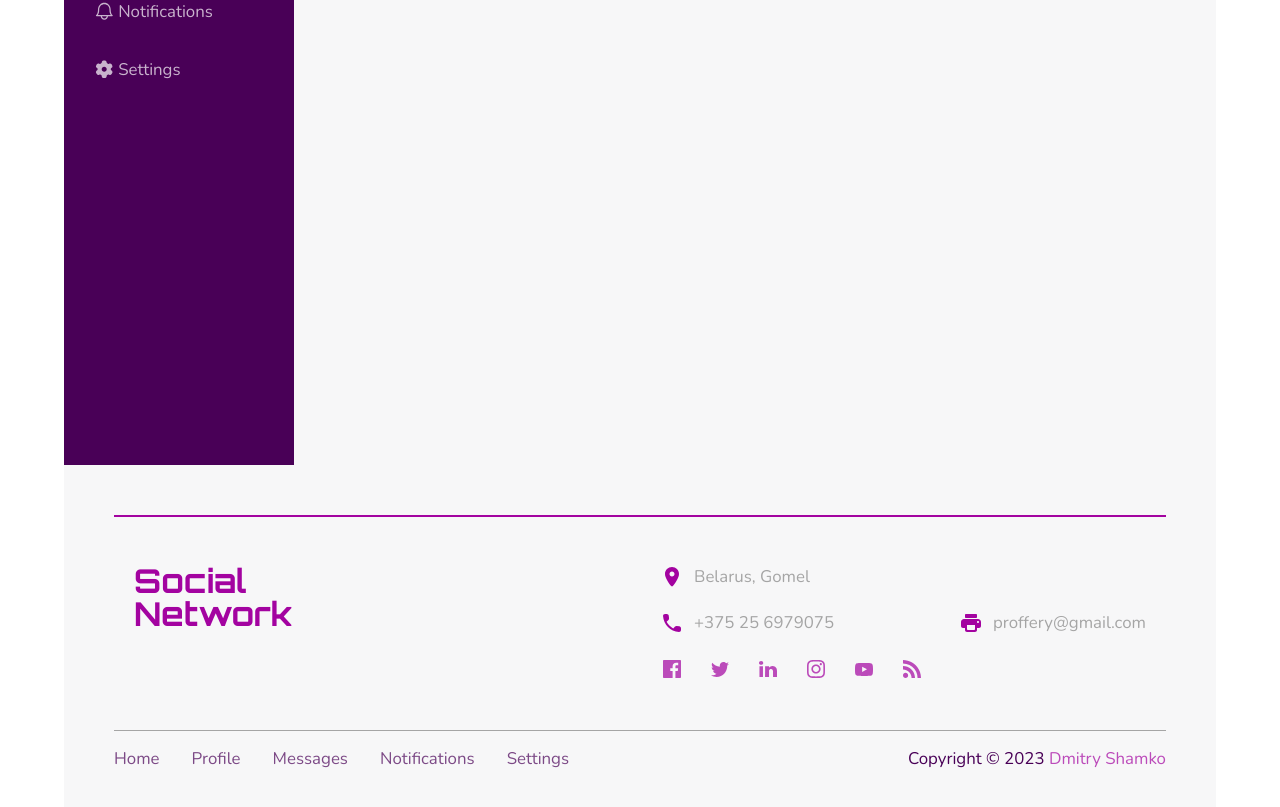
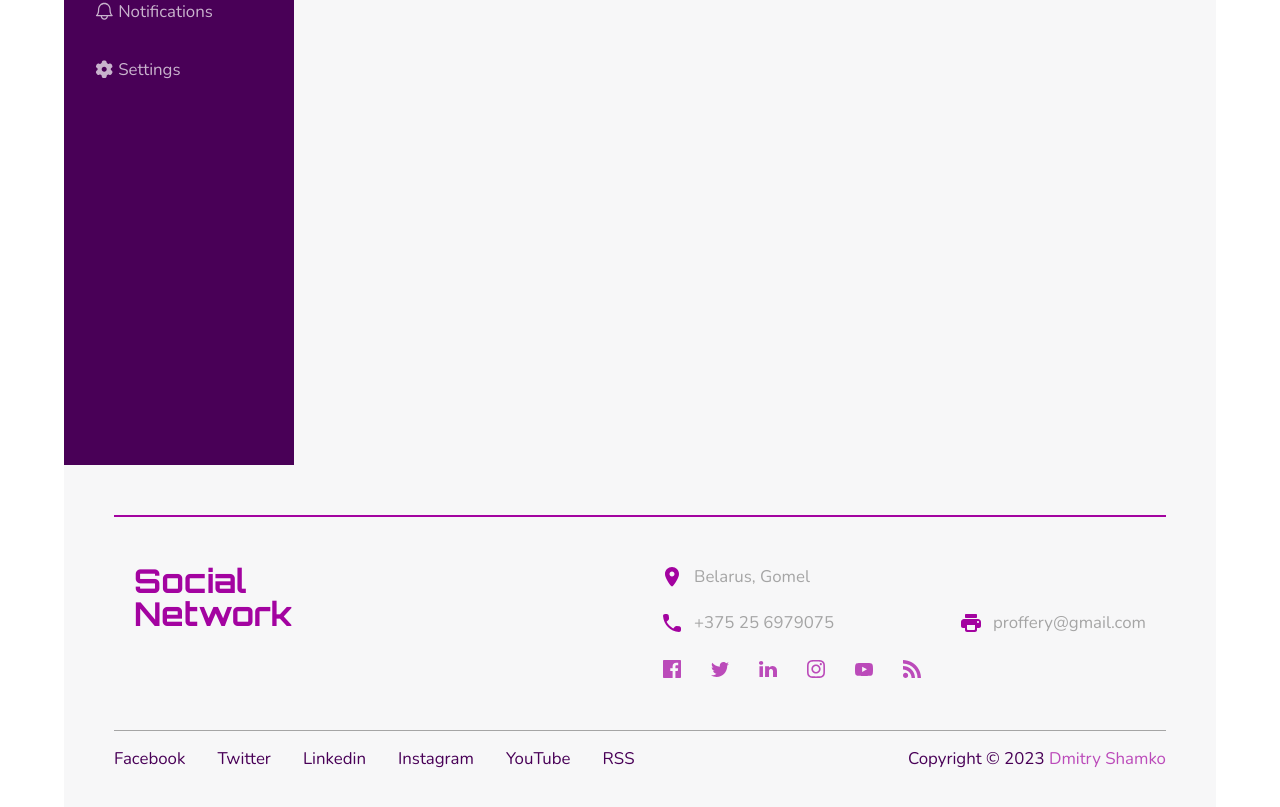
Before and after one commit to proffery/samurai-way, a React (Create React App) app: page / in a window 1280 px wide. Shown: the part 349-1156 px from the top of the page. Built offline with nearby package versions, Linux system fonts and the light colour scheme.

Commit message:
export data to top-level, typezation

```diff
--- a/src/layout/navbar/menu/Menu.tsx
+++ b/src/components/menu/Menu.tsx
@@ -1,20 +1,21 @@
 import styled, { css } from "styled-components"
-import { Icon } from "../../../components/icon/Icon"
-import { menuItems } from "../../../data/menuItems"
-import { theme } from "../../../styles/Theme.styled"
+import { Icon } from "../icon/Icon"
+import { theme } from "../../styles/Theme.styled"
 import { NavLink } from "react-router-dom"
+import { MenuItemStateType } from "../../redux/state"
 
-type MenuType = {
+type MenuPropsType = {
     type: 'primary' | 'secondary'
     direction: 'row' | 'column'
     icons?: boolean
+    menuItems: MenuItemStateType[]
 }
 
-export const Menu = (props: MenuType) => {
+export const Menu: React.FC<MenuPropsType> = (props) => {
     return (
         <StyledMenu direction={props.direction} type={props.type}>
             <ul role="menu" aria-label="menu">
-                {menuItems.map((item) => {
+                {props.menuItems.map((item) => {
                     return(
                         <li role="menuitem" key={item.id}>
                             <StyledNavLink to={item.href} type={props.type} tabIndex={0}>
@@ -33,9 +34,12 @@ export const Menu = (props: MenuType) => {
     )
 }
 
+type StyledMenuType = {
+    type: 'primary' | 'secondary'
+    direction: 'row' | 'column'
+}
 
-
-const StyledMenu = styled.div<MenuType>`
+const StyledMenu = styled.div<StyledMenuType>`
     ul {
         display: flex;
         flex-wrap: wrap;
@@ -53,16 +57,16 @@ const StyledMenu = styled.div<MenuType>`
     }
 `
 
-const StyledNavLink = styled(NavLink)<MenuType>`
+const StyledNavLink = styled(NavLink)<StyledMenuType>`
     display: flex;
     align-items: center;
     opacity: .7;
-    ${props => props.type === 'primary' && css<MenuType>`
+    ${props => props.type === 'primary' && css<StyledMenuType>`
         color: ${theme.color.text.primary_dark};
 
     `}
 
-    ${props => props.type === 'secondary' && css<MenuType>`
+    ${props => props.type === 'secondary' && css<StyledMenuType>`
         color: ${theme.color.text.second};
     `}
 
--- a/src/data/menuItems.ts
+++ /dev/null
@@ -1,38 +0,0 @@
-export const menuItems = [
-    {
-        id: 1,
-        name: "Home",
-        href: "/feed",
-        icon_id: "home",
-        viewBox: "-5 -5 30 30",
-    },
-    {
-        id: 2,
-        name: "Profile",
-        href: "/profile",
-        icon_id: "profile",
-        viewBox: "-5 -5 30 30",
-    },
-    {
-        id: 3,
-        name: "Messages",
-        href: "/messages",
-        icon_id: "messages",
-        viewBox: "-5 -5 30 30",
-    },
-    {
-        id: 4,
-        name: "Notifications",
-        href: "/notifications",
-        icon_id: "notifications",
-        viewBox: "-3 -3 35 35",
-    },
-    {
-        id: 5,
-        name: "Settings",
-        href: "/settings",
-        icon_id: "settings",
-        viewBox: "-2 -2 30 30",
-    },
-
-]
--- a/src/data/socialLinks.ts
+++ /dev/null
@@ -1,45 +0,0 @@
-export const socialLinks = [
-    {
-        id: 1,
-        name: "Facebook",
-        href: "#",
-        icon_id: "facebook",
-        viewBox: "0 0 24 24",
-    },
-    {
-        id: 2,
-        name: "Twitter",
-        href: "#",
-        icon_id: "twitter",
-        viewBox: "0 0 24 24",
-    },
-    {
-        id: 3,
-        name: "Linkedin",
-        href: "#",
-        icon_id: "linkedin",
-        viewBox: "0 0 24 24",
-    },
-    {
-        id: 4,
-        name: "Instagram",
-        href: "#",
-        icon_id: "instagram",
-        viewBox: "0 0 24 24",
-    },
-    {
-        id: 5,
-        name: "YouTube",
-        href: "#",
-        icon_id: "youtube",
-        viewBox: "0 0 24 24",
-    },
-    {
-        id: 6,
-        name: "RSS",
-        href: "#",
-        icon_id: "rss",
-        viewBox: "0 0 24 24",
-    },
-
-]
--- a/src/index.tsx
+++ b/src/index.tsx
@@ -3,10 +3,11 @@ import App from './App';
 import { GlobalStyle } from './styles/Global.styled';
 import { ThemeProvider } from 'styled-components';
 import { theme } from './styles/Theme.styled';
+import { state } from './redux/state';
 
 ReactDOM.render(
     <ThemeProvider theme={theme}>
-      <App />
+      <App state={state}/>
       <GlobalStyle />
     </ThemeProvider>,
   document.getElementById('root')
--- a/src/layout/footer/Footer.tsx
+++ b/src/layout/footer/Footer.tsx
@@ -2,12 +2,18 @@ import styled from "styled-components"
 import { Logo } from "../../components/logo/Logo"
 import { theme } from "../../styles/Theme.styled"
 import { FlexWrapper } from "../../components/FlexWrapper"
-import { Menu } from "../navbar/menu/Menu"
+import { Menu } from "../../components/menu/Menu"
 import { Link } from "../../components/link/Link.styled"
 import { Icon } from "../../components/icon/Icon"
 import { SocialMedeaLinks } from "./socialMedeaLinks/SocialMedeaLinks"
+import { FooterStateType, MenuStateType } from "../../redux/state"
 
-export const Footer = () => {
+type FooterPropsType = {
+    menuData: MenuStateType
+    footerData: FooterStateType
+}
+
+export const Footer:React.FC<FooterPropsType> = (props) => {
     return (
         <StyledFooter>
             <TopWrapper align="start" direction="row" wrap="wrap" justify="space-between">
@@ -30,12 +36,16 @@ export const Footer = () => {
                         </IconWrapper>
                     </FlexWrapper>
                     <FlexWrapper>
-                        <SocialMedeaLinks />
+                        <SocialMedeaLinks socialLinks={props.footerData.socialLinks} />
                     </FlexWrapper>
                 </ContactsHalf>
             </TopWrapper>
             <BottomWrapper align="start" direction="row" wrap="wrap" justify="space-between">
-                <Menu type="primary" direction="row" icons={false}/>
+                <Menu type="primary"
+                    direction="row"
+                    icons={false}
+                    menuItems={props.footerData.socialLinks}
+                />
                 <Copyright><span>Copyright © 2023&nbsp;</span><Link type="primary">Dmitry Shamko</Link></Copyright>
             </BottomWrapper>
         </StyledFooter>
--- a/src/layout/footer/socialMedeaLinks/SocialMedeaLinks.tsx
+++ b/src/layout/footer/socialMedeaLinks/SocialMedeaLinks.tsx
@@ -1,13 +1,17 @@
 import styled from "styled-components"
 import { Icon } from "../../../components/icon/Icon"
 import { Link } from "../../../components/link/Link.styled"
-import { socialLinks } from "../../../data/socialLinks"
 import { theme } from "../../../styles/Theme.styled"
+import { SocialLinkStateType } from "../../../redux/state"
 
-export const SocialMedeaLinks = () => {
+type SocialMedeaLinksPropsType = {
+    socialLinks: SocialLinkStateType[]
+}
+
+export const SocialMedeaLinks:React.FC<SocialMedeaLinksPropsType> = (props) => {
     return (
         <LinksContainer>
-            {socialLinks.map(link => {
+            {props.socialLinks.map(link => {
                 return (
                     <Link key={link.id}
                         href={link.href}
--- /dev/null
+++ b/src/redux/state.ts
@@ -0,0 +1,223 @@
+export type PostStateType = {
+    id: number
+    message: string
+    likeCount: number
+}
+
+export type MessageStateType = {
+    id: number
+    message: string
+}
+
+
+export type DialogStateType = {
+    id: number
+    name: string
+}
+
+export type SocialLinkStateType = {
+    id: number
+    name: string
+    href: string
+    icon_id: string
+    viewBox: string
+}
+
+export type MenuItemStateType = {
+    id: number
+    name: string
+    href: string
+    icon_id: string
+    viewBox: string
+}
+
+export type ProfilePageStateType = {
+    posts: PostStateType[]
+}
+
+export type MessagesPageStateType = {
+    messages: MessageStateType[]
+    dialogs: DialogStateType[]
+}
+
+export type FooterStateType = {
+    socialLinks: SocialLinkStateType[]
+}
+
+export type MenuStateType = {
+    menuItems: MenuItemStateType[]
+}
+
+export type RootStateType = {
+    profilePage: ProfilePageStateType
+    messagesPage: MessagesPageStateType
+    footer: FooterStateType
+    menu: MenuStateType
+}
+
+export const state:RootStateType = {
+    profilePage: {
+        posts: [
+            {
+                id: 1,
+                message: 'Hi',
+                likeCount: 10
+            },
+            {
+                id: 2,
+                message: 'How are you?',
+                likeCount: 10
+            },
+            {
+                id: 3,
+                message: 'Yo',
+                likeCount: 10
+            },
+            {
+                id: 4,
+                message: 'Samurai way!',
+                likeCount: 10
+            },
+            {
+                id: 5,
+                message: 'Bye-bye!',
+                likeCount: 10
+            },
+        ]
+    },
+    messagesPage: {
+        messages: [
+            {
+                id: 1,
+                message: 'Hi'
+            },
+            {
+                id: 2,
+                message: 'How are you?'
+            },
+            {
+                id: 3,
+                message: 'Yo'
+            },
+            {
+                id: 4,
+                message: 'Samurai way!'
+            },
+            {
+                id: 5,
+                message: 'By-by!'
+            },
+        ],
+        dialogs: [
+            {
+                id: 1,
+                name: 'Dimych'
+            },
+            {
+                id: 2,
+                name: 'Anrew'
+            },
+            {
+                id: 3,
+                name: 'Sveta'
+            },
+            {
+                id: 4,
+                name: 'Sasha'
+            },
+            {
+                id: 5,
+                name: 'Viktor'
+            },
+            {
+                id: 6,
+                name: 'Dimych'
+            },
+        ]
+    },
+    footer: {
+        socialLinks: [
+            {
+                id: 1,
+                name: "Facebook",
+                href: "#",
+                icon_id: "facebook",
+                viewBox: "0 0 24 24",
+            },
+            {
+                id: 2,
+                name: "Twitter",
+                href: "#",
+                icon_id: "twitter",
+                viewBox: "0 0 24 24",
+            },
+            {
+                id: 3,
+                name: "Linkedin",
+                href: "#",
+                icon_id: "linkedin",
+                viewBox: "0 0 24 24",
+            },
+            {
+                id: 4,
+                name: "Instagram",
+                href: "#",
+                icon_id: "instagram",
+                viewBox: "0 0 24 24",
+            },
+            {
+                id: 5,
+                name: "YouTube",
+                href: "#",
+                icon_id: "youtube",
+                viewBox: "0 0 24 24",
+            },
+            {
+                id: 6,
+                name: "RSS",
+                href: "#",
+                icon_id: "rss",
+                viewBox: "0 0 24 24",
+            },
+        ]
+    },
+    menu: {
+        menuItems: [
+            {
+                id: 1,
+                name: "Home",
+                href: "/feed",
+                icon_id: "home",
+                viewBox: "-5 -5 30 30",
+            },
+            {
+                id: 2,
+                name: "Profile",
+                href: "/profile",
+                icon_id: "profile",
+                viewBox: "-5 -5 30 30",
+            },
+            {
+                id: 3,
+                name: "Messages",
+                href: "/messages",
+                icon_id: "messages",
+                viewBox: "-5 -5 30 30",
+            },
+            {
+                id: 4,
+                name: "Notifications",
+                href: "/notifications",
+                icon_id: "notifications",
+                viewBox: "-3 -3 35 35",
+            },
+            {
+                id: 5,
+                name: "Settings",
+                href: "/settings",
+                icon_id: "settings",
+                viewBox: "-2 -2 30 30",
+            }
+        ]
+    }
+}
```
Also changed, not shown: src/App.tsx (+8 -5 lines), src/layout/navbar/Navbar.tsx (+12 -4 lines).
